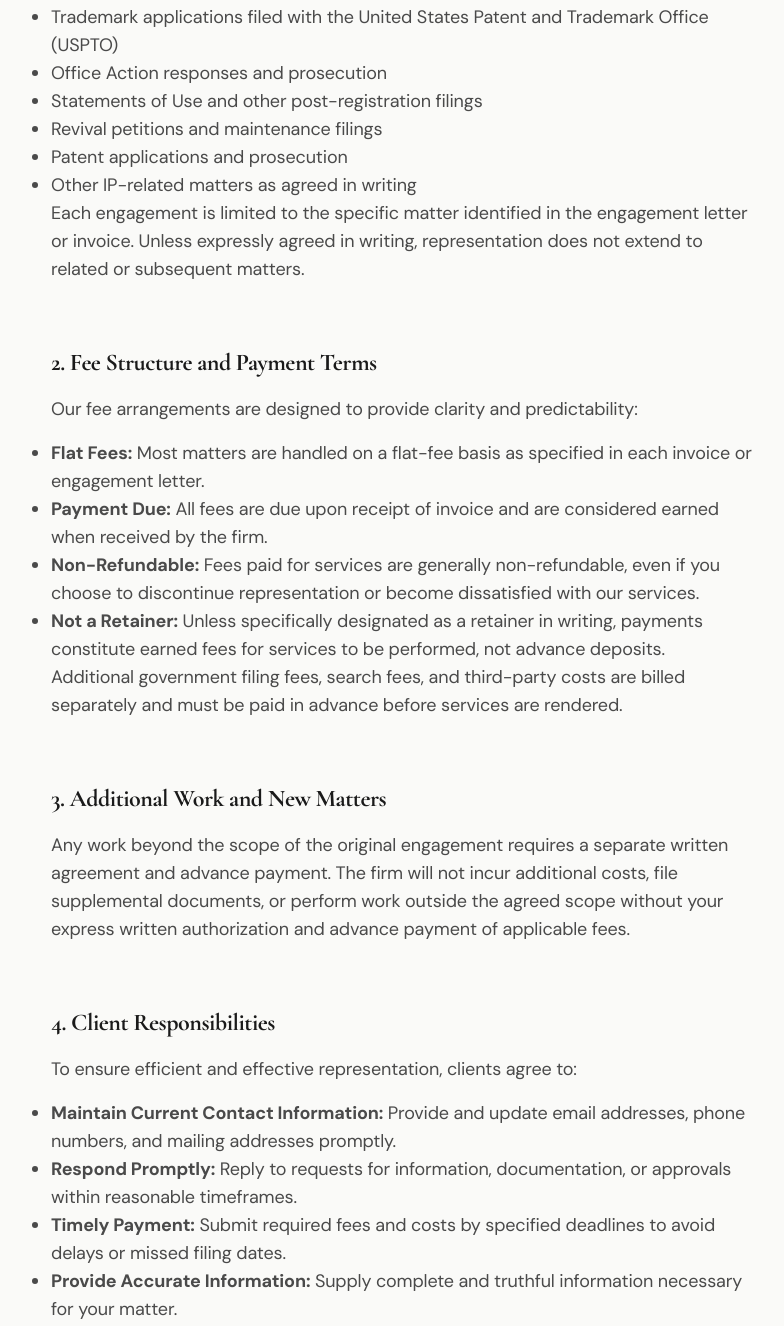
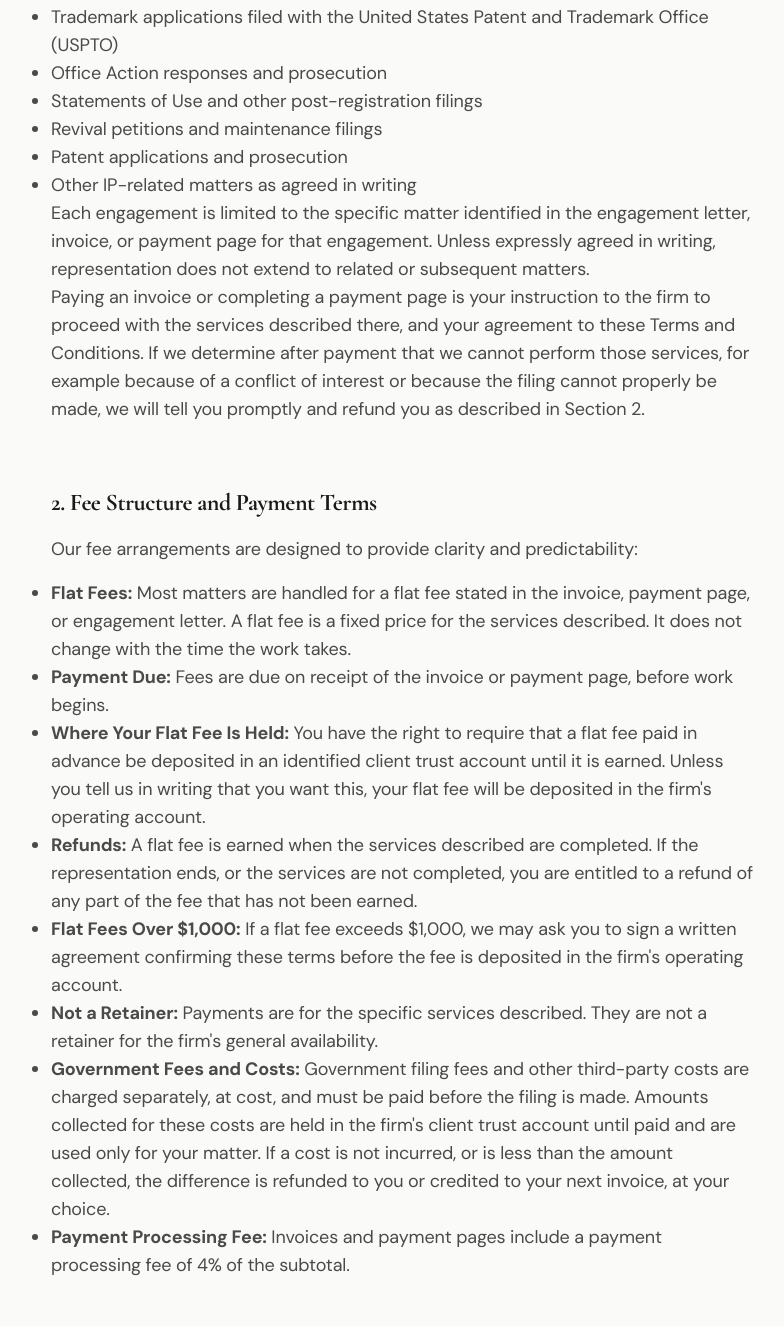
Before and after one commit to garveyadam/garveyadam, a plain HTML site: page terms.html in a window 1280 px wide. Shown: the part 597-1923 px from the top of the page, without its empty margins (237-1021 px from the left). Drawn offline with nearby package versions, Linux system fonts and the light colour scheme.

Commit message:
Update terms: payment pages, flat-fee disclosures, government fees
Co-Authored-By: Claude Fable 5.2 <noreply@anthropic.com>
Claude-Session: https://claude.ai/code/session_014edF5NfSQuhqXPN5ESk5U6

```diff
--- a/terms.html
+++ b/terms.html
@@ -53,7 +53,7 @@
     <div class="max-w-3xl mx-auto px-5 sm:px-8">
 
       <h1 class="text-4xl sm:text-5xl mb-6">Terms & Conditions</h1>
-      <p class="text-sm uppercase tracking-widest mb-12 text-subdued">Last Updated: January 30, 2026</p>
+      <p class="text-sm uppercase tracking-widest mb-12 text-subdued">Last Updated: November 12, 2026</p>
 
       <div class="space-y-8 text-lg leading-relaxed text-muted">
 
@@ -75,7 +75,10 @@
             <li>Other IP-related matters as agreed in writing</li>
           </ul>
           <p class="mt-4">
-            Each engagement is limited to the specific matter identified in the engagement letter or invoice. Unless expressly agreed in writing, representation does not extend to related or subsequent matters.
+            Each engagement is limited to the specific matter identified in the engagement letter, invoice, or payment page for that engagement. Unless expressly agreed in writing, representation does not extend to related or subsequent matters.
+          </p>
+          <p class="mt-4">
+            Paying an invoice or completing a payment page is your instruction to the firm to proceed with the services described there, and your agreement to these Terms and Conditions. If we determine after payment that we cannot perform those services, for example because of a conflict of interest or because the filing cannot properly be made, we will tell you promptly and refund you as described in Section 2.
           </p>
         </section>
 
@@ -85,14 +88,15 @@
             Our fee arrangements are designed to provide clarity and predictability:
           </p>
           <ul class="list-disc pl-5 space-y-2">
-            <li><strong>Flat Fees:</strong> Most matters are handled on a flat-fee basis as specified in each invoice or engagement letter.</li>
-            <li><strong>Payment Due:</strong> All fees are due upon receipt of invoice and are considered earned when received by the firm.</li>
-            <li><strong>Non-Refundable:</strong> Fees paid for services are generally non-refundable, even if you choose to discontinue representation or become dissatisfied with our services.</li>
-            <li><strong>Not a Retainer:</strong> Unless specifically designated as a retainer in writing, payments constitute earned fees for services to be performed, not advance deposits.</li>
+            <li><strong>Flat Fees:</strong> Most matters are handled for a flat fee stated in the invoice, payment page, or engagement letter. A flat fee is a fixed price for the services described. It does not change with the time the work takes.</li>
+            <li><strong>Payment Due:</strong> Fees are due on receipt of the invoice or payment page, before work begins.</li>
+            <li><strong>Where Your Flat Fee Is Held:</strong> You have the right to require that a flat fee paid in advance be deposited in an identified client trust account until it is earned. Unless you tell us in writing that you want this, your flat fee will be deposited in the firm's operating account.</li>
+            <li><strong>Refunds:</strong> A flat fee is earned when the services described are completed. If the representation ends, or the services are not completed, you are entitled to a refund of any part of the fee that has not been earned.</li>
+            <li><strong>Flat Fees Over $1,000:</strong> If a flat fee exceeds $1,000, we may ask you to sign a written agreement confirming these terms before the fee is deposited in the firm's operating account.</li>
+            <li><strong>Not a Retainer:</strong> Payments are for the specific services described. They are not a retainer for the firm's general availability.</li>
+            <li><strong>Government Fees and Costs:</strong> Government filing fees and other third-party costs are charged separately, at cost, and must be paid before the filing is made. Amounts collected for these costs are held in the firm's client trust account until paid and are used only for your matter. If a cost is not incurred, or is less than the amount collected, the difference is refunded to you or credited to your next invoice, at your choice.</li>
+            <li><strong>Payment Processing Fee:</strong> Invoices and payment pages include a payment processing fee of 4% of the subtotal.</li>
           </ul>
-          <p class="mt-4">
-            Additional government filing fees, search fees, and third-party costs are billed separately and must be paid in advance before services are rendered.
-          </p>
         </section>
 
         <section>
@@ -147,7 +151,7 @@
             <li><strong>Arbitration Forum:</strong> Individual binding arbitration conducted in Irvine, California</li>
             <li><strong>Governing Rules:</strong> Administered under the Commercial Arbitration Rules of the American Arbitration Association (AAA)</li>
             <li><strong>Applicable Law:</strong> Governed by California law and the Federal Arbitration Act</li>
-            <li><strong>Waiver of Jury Trial:</strong> By engaging our services and paying invoices, you waive the right to a jury trial</li>
+            <li><strong>Waiver of Jury Trial:</strong> By engaging our services and paying invoices or completing a payment page, you waive the right to a jury trial</li>
           </ul>
           <p class="mt-4">
             This arbitration provision applies to all claims, whether based in contract, tort, statute, or any other legal theory.
```
